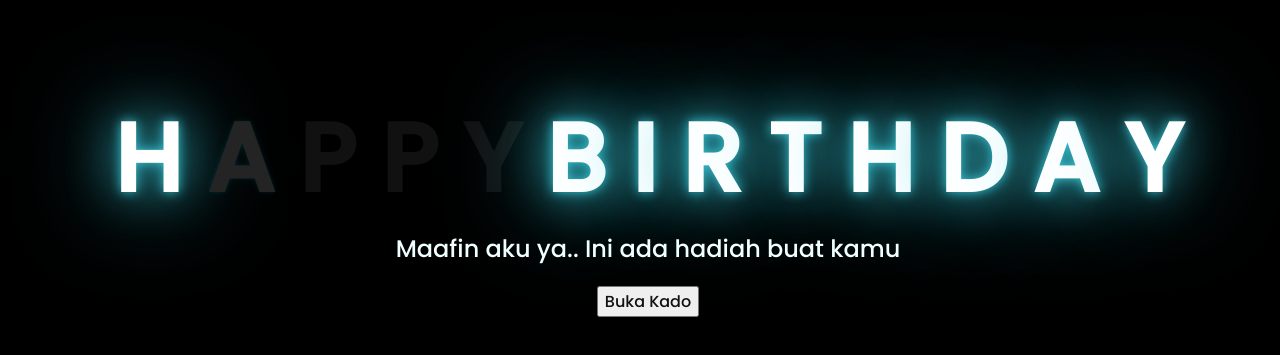
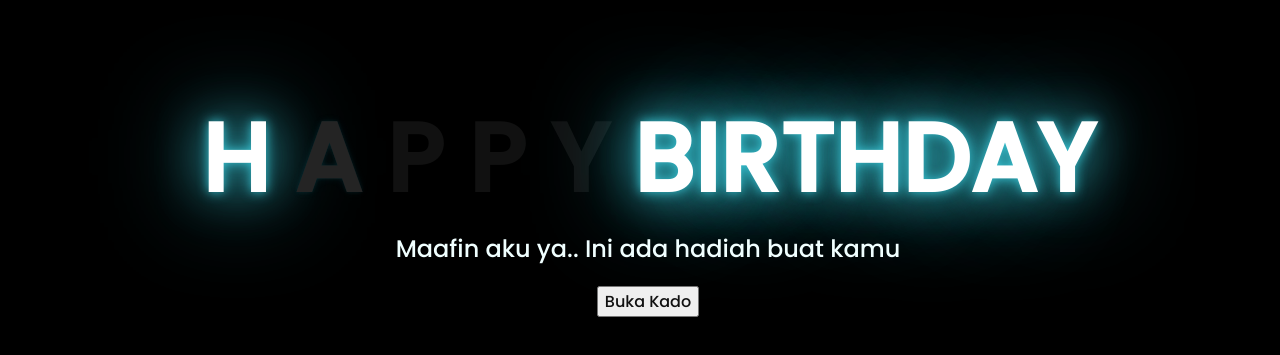
Before and after one commit to THISONEISFORYOU/Diazsakha, a plain HTML site: page HBDD.html in a window 1280 px wide. Shown: the part 207-562 px from the top of the page. Drawn offline with Linux system fonts and the light colour scheme.

Commit message:
Update HBDD.html

```diff
--- a/HBDD.html
+++ b/HBDD.html
@@ -16,14 +16,7 @@
         <span>P</span>
         <span>P</span>
         <span>Y</span>
-        <span>B</span>
-        <span>I</span>
-        <span>R</span>
-        <span>T</span>
-        <span>H</span>
-        <span>D</span>
-        <span>A</span>
-        <span>Y</span>
+        <span>BIRTHDAY</span>
     </div>
     <div class="description">
         <span>Maafin aku ya.. Ini ada hadiah buat kamu</span>
```
